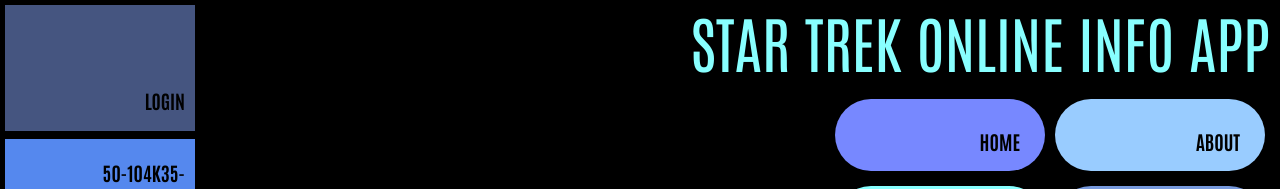
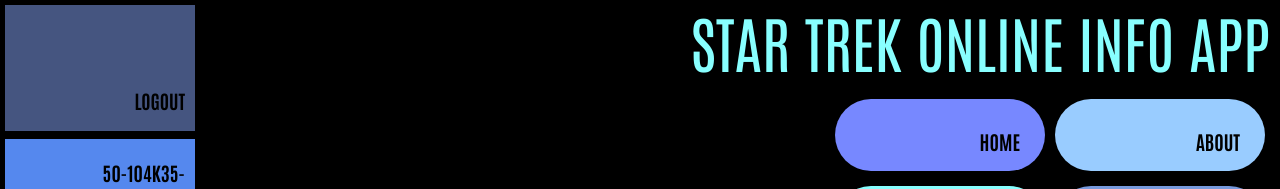
Before and after one commit to sto-info-app/sto-info-frontend, an Angular app: page /login in a window 1280 px wide. Shown: the top 189 px of the page. Built offline with nearby package versions, Linux system fonts and the light colour scheme; what @auth0/angular-jwt would draw is missing.

Commit message:
Added logout

```diff
--- a/src/app/app.component.html
+++ b/src/app/app.component.html
@@ -11,7 +11,18 @@
         >
       </div>
       <div class="left-frame-top">
-        <div class="panel panel-1"><a href="/login">Login</a></div>
+        <div class="panel panel-1">
+          <a
+            *ngIf="isLoggedIn"
+            routerLink="/login"
+            >Login</a
+          >
+          <a
+            *ngIf="!isLoggedIn"
+            (click)="logout()"
+            >Logout</a
+          >
+        </div>
         <div
           class="panel panel-2"
           [innerHTML]="sideColumnRandomTextItems[0]"></div>
--- a/src/app/app.component.ts
+++ b/src/app/app.component.ts
@@ -9,6 +9,7 @@ import {
 } from '@angular/core';
 import { Title } from '@angular/platform-browser';
 import { environment } from '../environments/environment';
+import { AuthService } from './auth.service';
 
 @Component({
   selector: 'app-root',
@@ -20,6 +21,7 @@ export class AppComponent implements AfterViewInit {
   scrollTopButton!: ElementRef;
 
   appTitle = environment.appTitle;
+  isLoggedIn: boolean = false;
   backendResponse = '';
   currentYear: number;
   dataCascade: string;
@@ -33,6 +35,7 @@ export class AppComponent implements AfterViewInit {
     private titleService: Title,
     private renderer: Renderer2,
     private el: ElementRef,
+    private authService: AuthService,
   ) {
     this.titleService.setTitle(environment.appTitle);
     this.currentYear = new Date().getFullYear();
@@ -40,15 +43,9 @@ export class AppComponent implements AfterViewInit {
   }
 
   ngOnInit() {
-    //TODO: Delete the test API call
-    // this.http.get(`${this.apiUrl}`, { responseType: 'text' }).subscribe({
-    //   next: data => {
-    //     this.backendResponse = data;
-    //   },
-    //   error: error => {
-    //     this.backendResponse = 'Error fetching data from backend';
-    //   },
-    // });
+    this.authService.isAuthenticated$.subscribe(loggedIn => {
+      this.isLoggedIn = loggedIn;
+    });
 
     this.populateSideColumnRandomTextItems();
   }
@@ -145,4 +142,8 @@ export class AppComponent implements AfterViewInit {
     let html = `<span class="random-lcars-ref">${value1}<span class="hop">-${value2}</span></span>`;
     return html;
   }
+
+  logout(): void {
+    this.authService.performLogout();
+  }
 }
--- a/src/app/auth.service.ts
+++ b/src/app/auth.service.ts
@@ -1,5 +1,7 @@
 import { HttpClient } from '@angular/common/http';
 import { Injectable } from '@angular/core';
+import { Router } from '@angular/router';
+import { BehaviorSubject, Observable } from 'rxjs';
 import { environment } from 'src/environments/environment';
 
 @Injectable({
@@ -7,8 +9,15 @@ import { environment } from 'src/environments/environment';
 })
 export class AuthService {
   private apiUrl = environment.apiUrl;
+  private isAuthenticatedSubject: BehaviorSubject<boolean> =
+    new BehaviorSubject<boolean>(false);
+  public isAuthenticated$: Observable<boolean> =
+    this.isAuthenticatedSubject.asObservable();
 
-  constructor(private http: HttpClient) {}
+  constructor(private http: HttpClient, private router: Router) {
+    // Check if there's a login token and update the BehaviorSubject
+    this.isAuthenticatedSubject.next(!!this.getToken());
+  }
 
   register(user: any) {
     return this.http.post(`${this.apiUrl}/auth/register`, user);
@@ -18,8 +27,13 @@ export class AuthService {
     return this.http.post(`${this.apiUrl}/auth/login`, credentials);
   }
 
+  logout() {
+    return this.http.post(`${this.apiUrl}/auth/logout`, {});
+  }
+
   saveToken(token: string) {
     localStorage.setItem('access_token', token);
+    this.isAuthenticatedSubject.next(true);
   }
 
   getToken(): string | null {
@@ -28,6 +42,19 @@ export class AuthService {
 
   removeToken() {
     localStorage.removeItem('access_token');
+    this.isAuthenticatedSubject.next(false);
+  }
+
+  performLogout() {
+    return this.logout().subscribe(() => {
+      this.removeToken();
+      this.router.navigate(['/']);
+    });
+  }
+
+  isLoggedIn(): boolean {
+    //NOTE: Only use when a not wanting automatic updates though using a subscription
+    return this.isAuthenticatedSubject.value;
   }
 
   //TODO:Add more methods as needed for user authentication and handling
```
